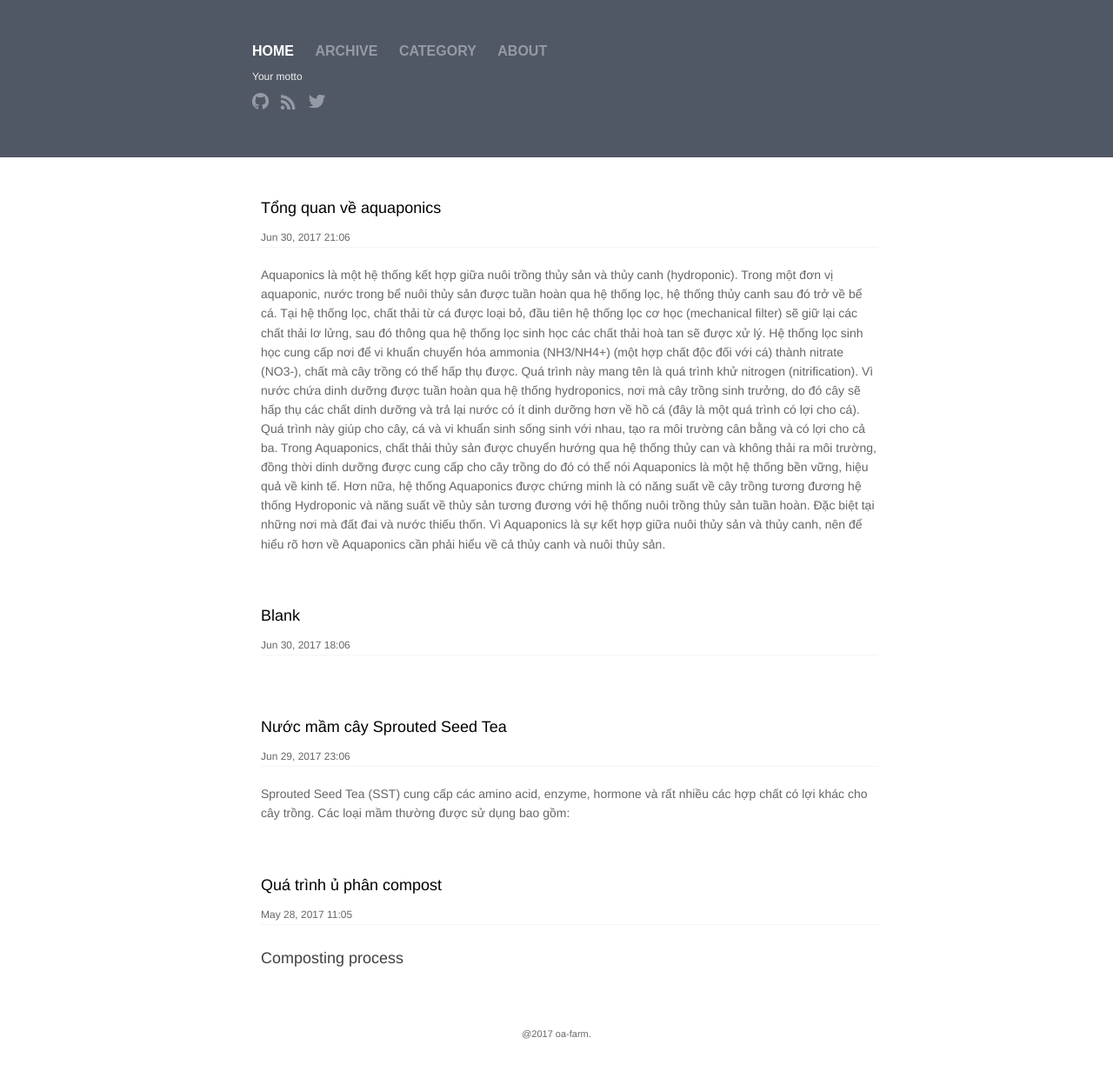
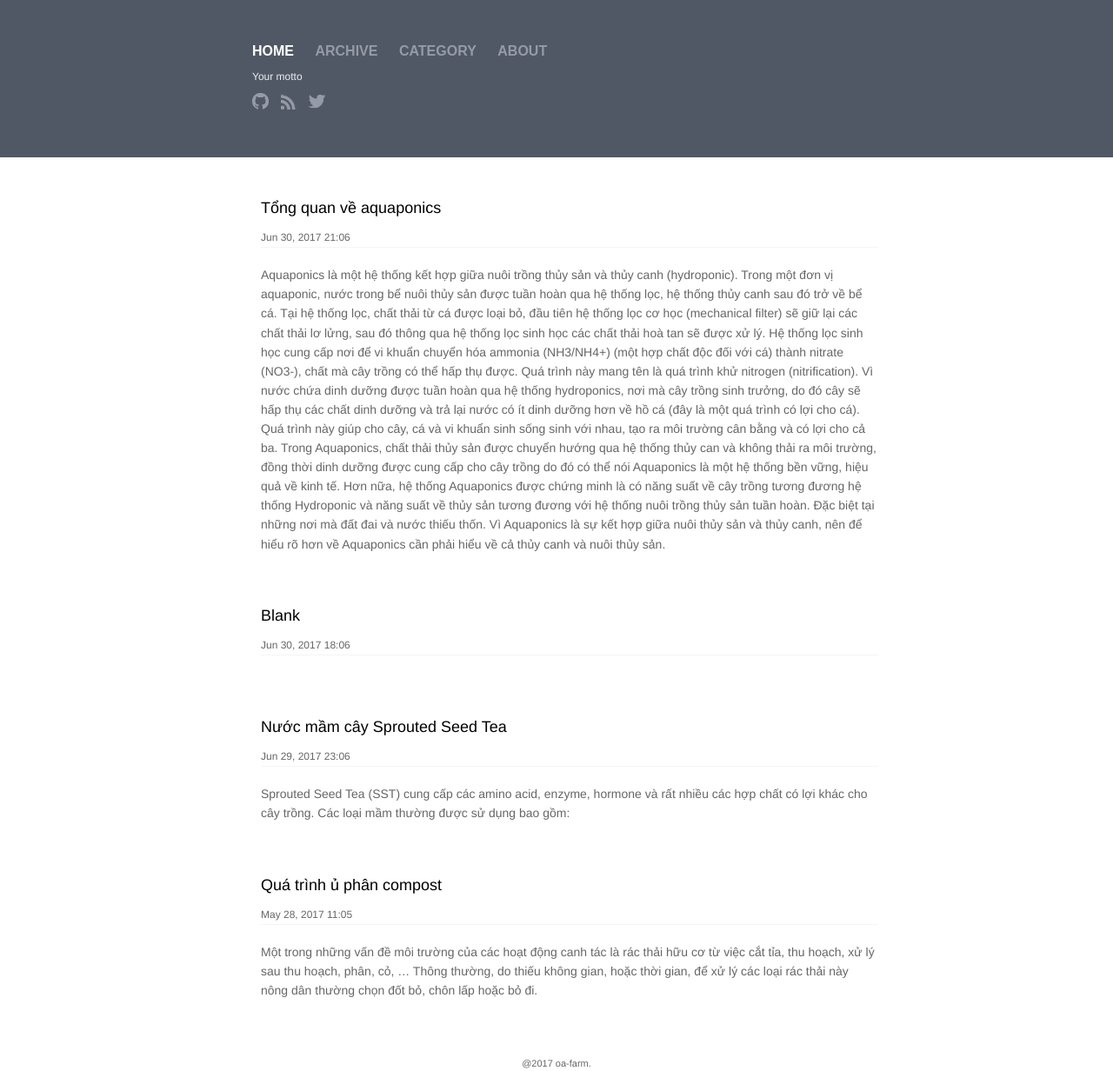
Before and after one commit to oa-farm/oa-farm.github.io, a Jekyll site: the page built from index.html, in a window 1280 px wide. Shown: the whole page at 87% size. Built offline with Jekyll 4.4.1, drawn with Linux system fonts in a browser that asks for light colours; before the commit the page ends 1198 px from its top, so only the background shows below that.

Commit message:
edit some code

```diff
--- a/_posts/2017-05-28-theoretical foundations of composting.md
+++ b/_posts/2017-05-28-theoretical foundations of composting.md
@@ -4,7 +4,6 @@ title:  "Quá trình ủ phân compost"
 date:   2017-05-28 11:30:00
 categories: Composting
 ---
-### Composting process
 
 Một trong những vấn đề môi trường của các hoạt động canh tác là rác thải hữu cơ từ việc cắt tỉa, thu hoạch, xử lý sau thu hoạch, phân, cỏ, ... Thông thường, do thiếu không gian, hoặc thời gian, để xử lý các loại rác thải này nông dân thường chọn đốt bỏ, chôn lấp hoặc bỏ đi.
 
```
Also changed, not shown: _posts/2017-06-30-introduction to aquaponics.md (+1 -1 lines).
